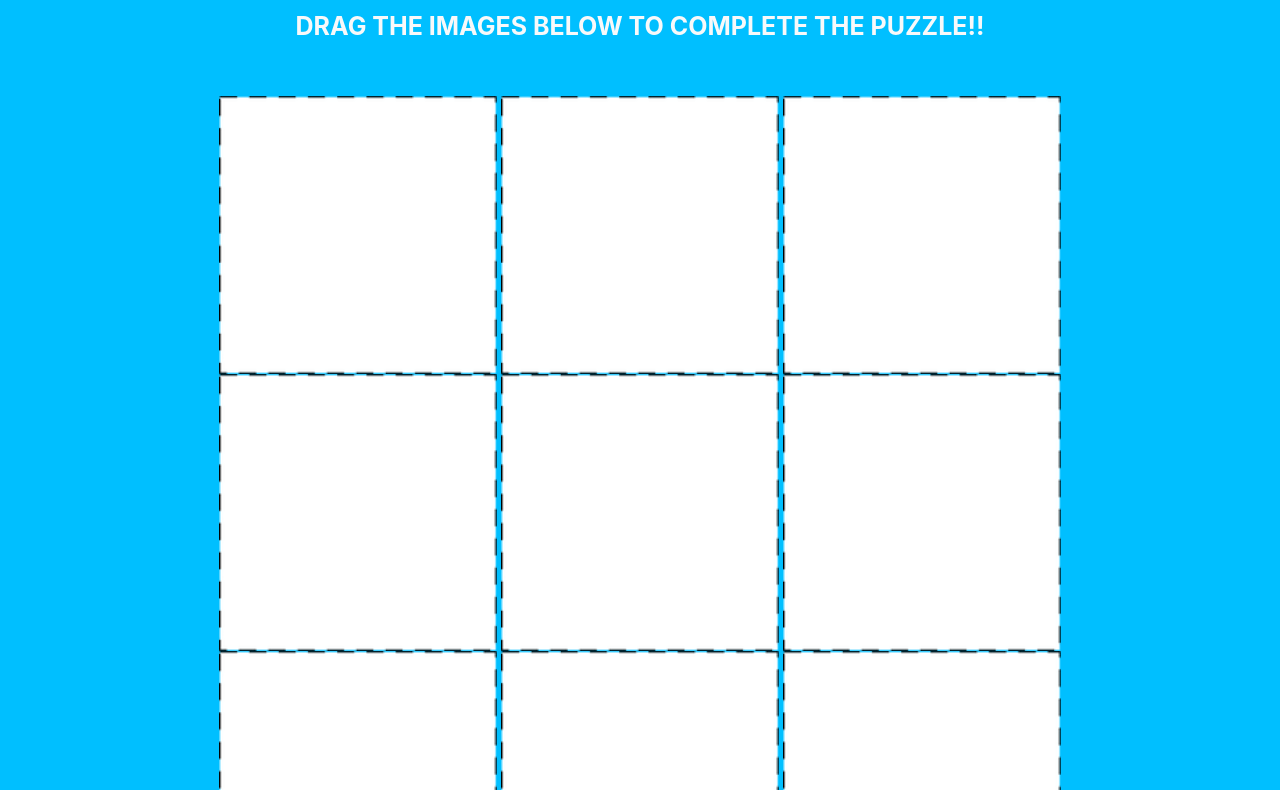
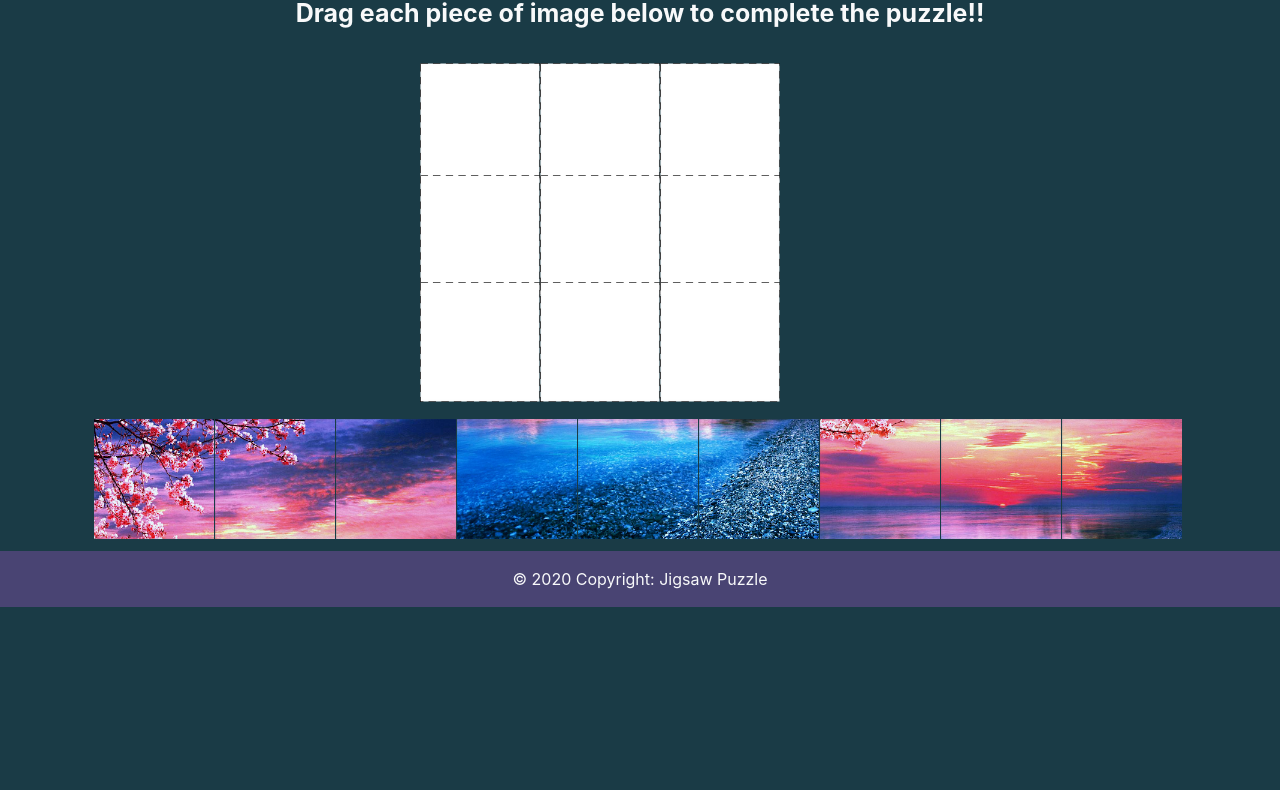
Before and after one commit to NixsonHenry/Puzzle, a plain HTML site: page index.html in a window 1280 px wide. Shown: the part 125-915 px from the top of the page. After the commit the page ends 800 px from the top, so only its background shows below. Drawn offline with nearby package versions, Linux system fonts and the light colour scheme.

Commit message:
second commit

```diff
--- a/index.html
+++ b/index.html
@@ -2,8 +2,15 @@
 <html>
     <head>
         <link rel="stylesheet" href="style.css">
+        <script type="text/javascript" src="javascript/api.js"></script>
         <link rel="stylesheet" href="https://stackpath.bootstrapcdn.com/bootstrap/4.4.1/css/bootstrap.min.css" integrity="sha384-Vkoo8x4CGsO3+Hhxv8T/Q5PaXtkKtu6ug5TOeNV6gBiFeWPGFN9MuhOf23Q9Ifjh" crossorigin="anonymous">
         <script src="https://stackpath.bootstrapcdn.com/bootstrap/4.4.1/js/bootstrap.min.js" integrity="sha384-wfSDF2E50Y2D1uUdj0O3uMBJnjuUD4Ih7YwaYd1iqfktj0Uod8GCExl3Og8ifwB6" crossorigin="anonymous"></script>
+
+
+        <link rel="stylesheet" href="fontAwesome/css/all.css">
+
+        <link rel="stylesheet" href="https://use.fontawesome.com/releases/v5.13.0/css/all.css">
+        <link rel="stylesheet" href="https://use.fontawesome.com/releases/v5.13.0/css/v4-shims.css">
 
 
         <script type="text/javascript" src="javascript/api.js"></script>
@@ -18,8 +25,7 @@
     </head>
 
     <body class="body">
-        <div class="container">
-            <nav class="navbar navbar-expand-lg navbar-dark height bg-primary fixed-top">
+            <nav class="navbar navbar-expand-lg navbar-dark height nav-color fixed-top">
                 <div class="container">
                     <a class="navbar-brand" href="index.html">
                         <div class="col-md-2 mt-4">
@@ -37,42 +43,51 @@
                     </div>
                 </div>
             </nav>
-        </div>
+
 
        <div class="container">
 
-           <div class="row ">
-            <div class="col-md-12 text-center text-light text-uppercase my-3">
-                <h4 class="title"> Drag the images below to complete the puzzle!!</h4>
-                <img src="images/puzzle-grid.png" class="grid3-1 w-25"/>
-                <img src="images/puzzle-grid.png" class="grid3-2 w-25"/>
-                <img src="images/puzzle-grid.png" class="grid3-3 w-25"/>
+           <div class="row">
+            <div class="col-md-12 text-center text-light ">
+                <p class="title text-center"> Drag each piece of image below to complete the puzzle!!</p>
+                <img src="images/puzzle-grid.png" class="puzzle-grid-drop1"/>
+                <img src="images/puzzle-grid.png" class="puzzle-grid-drop2"/>
+                <img src="images/puzzle-grid.png" class="puzzle-grid-drop3"/>
                 <br>
-                <img src="images/puzzle-grid.png" class="grid2-1 w-25"/>
-                <img src="images/puzzle-grid.png" class="grid2-2 w-25"/>
-                <img src="images/puzzle-grid.png" class="grid2-3 w-25"/>
+                <img src="images/puzzle-grid.png" class="puzzle-grid-drop4"/>
+                <img src="images/puzzle-grid.png" class="puzzle-grid-drop5"/>
+                <img src="images/puzzle-grid.png" class="puzzle-grid-drop6"/>
                 <br>
-                <img src="images/puzzle-grid.png" class="grid1-1 w-25"/>
-                <img src="images/puzzle-grid.png" class="grid1-2 w-25"/>
-                <img src="images/puzzle-grid.png" class="grid1-3 w-25"/>
+                <img src="images/puzzle-grid.png" class="puzzle-grid-drop7"/>
+                <img src="images/puzzle-grid.png" class="puzzle-grid-drop8"/>
+                <img src="images/puzzle-grid.png" class="puzzle-grid-drop9"/>
             </div>
 
 
-            <div class="col-md-12 text-center mb-5">
-                <img src="images/img1-1.png" id="img1-1-draggable" class="w-25"/>
-                <img src="images/img1-2.png" id="img1-2-draggable" class="w-25"/>
-                <img src="images/img1-3.png" id="img1-3-draggable" class="w-25"/>
+            <div class="col-md-12 text-center mt-2 ml-4">
+                <img src="images/img1-1.png" id="img1-1-draggable"/>
+                <img src="images/img1-2.png" id="img1-2-draggable"/>
+                <img src="images/img1-3.png" id="img1-3-draggable"/>
 
-                <img src="images/img3-1.png" id="img3-1-draggable" class="w-25"/>
-                <img src="images/img3-2.png" id="img3-2-draggable" class="w-25"/>
-                <img src="images/img3-3.png" id="img3-3-draggable" class="w-25"/>
+                <img src="images/img3-1.png" id="img3-1-draggable"/>
+                <img src="images/img3-2.png" id="img3-2-draggable"/>
+                <img src="images/img3-3.png" id="img3-3-draggable"/>
 
-                <img src="images/img2-1.png" id="img2-1-draggable" class="w-25"/>
-                <img src="images/img2-2.png" id="img2-2-draggable" class="w-25"/>
-                <img src="images/img2-3.png" id="img2-3-draggable" class="w-25"/>
+                <img src="images/img2-1.png" id="img2-1-draggable"/>
+                <img src="images/img2-2.png" id="img2-2-draggable"/>
+                <img src="images/img2-3.png" id="img2-3-draggable"/>
+            </div>
+
+        </div>
+    </div>
+
+
+    <div class="container-fluid">
+        <div class="row">
+            <div class="col-md-12 text-center py-3 text-light footer nav-color">© 2020 Copyright:
+                <a class="text-light" href="index.html">Jigsaw Puzzle</a>
             </div>
         </div>
     </div>
-
     </body>
 </html>
--- a/style.css
+++ b/style.css
@@ -3,9 +3,12 @@
     padding: 0px;
     width: 100%;
     height: 100%;
-    background-color: deepskyblue;
+    background-color: rgb(26, 59, 70);
     position: absolute;
+}
 
+.nav-color {
+    background-color: #494473;
 }
 
 .puzzle {
@@ -19,5 +22,157 @@
 .title{
     font-size: 25px;
     font-weight: bold;
-    margin: 120px 0 55px 0;
+    margin: 120px 0 30px 0;
 }
+
+.footer {
+    position: relative;
+    top: 27em;
+}
+/******************************** Resize Boxes ***************************************/
+.puzzle-grid-drop1 {
+    position: absolute;
+    width: 120PX;
+    height: 120px;
+    left: 350px;
+}
+
+.puzzle-grid-drop2 {
+    position: absolute;
+    width: 120PX;
+    height: 120px;
+    left: 470px;
+}
+
+.puzzle-grid-drop3 {
+    position: absolute;
+    width: 120PX;
+    height: 120px;
+    left: 590px;
+}
+
+ .puzzle-grid-drop4 {
+    position: absolute;
+    width: 120PX;
+    height: 120px;
+    left: 350px;
+    top: 300px;
+}
+
+
+.puzzle-grid-drop5 {
+    position: absolute;
+    width: 120PX;
+    height: 120px;
+    left: 470px;
+    top: 300px;
+}
+
+.puzzle-grid-drop6 {
+    position: absolute;
+    width: 120PX;
+    height: 120px;
+    left: 590px;
+    top: 300px;
+}
+
+
+.puzzle-grid-drop7 {
+    position: absolute;
+    width: 120PX;
+    height: 120px;
+    left: 350px;
+    top: 407px;
+}
+
+
+.puzzle-grid-drop8 {
+    position: absolute;
+    width: 120PX;
+    height: 120px;
+    left: 470px;
+    top: 407px;
+}
+
+.puzzle-grid-drop9 {
+    position: absolute;
+    width: 120px;
+    height: 120px;
+    left: 590px;
+    top: 407px;
+}
+
+
+/************************************* Resize image ****************************************/
+
+#img1-1-draggable {
+    position: absolute;
+    width: 120PX;
+    height: 120px;
+    left: 0px;
+    top: 300px;
+}
+
+#img1-2-draggable {
+    position: absolute;
+    width: 120px;
+    height: 120px;
+    left: 121px;
+    top: 300px;
+}
+
+#img1-3-draggable {
+    position: absolute;
+    width: 120PX;
+    height: 120px;
+    left: 242px;
+    top: 300px;
+}
+
+#img3-1-draggable {
+    position: absolute;
+    width: 120PX;
+    height: 120px;
+    left: 363px;
+    top: 300px;
+}
+
+#img3-2-draggable {
+    position: absolute;
+    width: 120PX;
+    height: 120px;
+    left: 484px;
+    top: 300px;
+}
+
+#img3-3-draggable {
+    position: absolute;
+    width: 120PX;
+    height: 120px;
+    left: 605px;
+    top:  300px;
+}
+
+#img2-1-draggable {
+    position: absolute;
+    width: 120PX;
+    height: 120px;
+    left: 726px;
+    top: 300px;
+}
+
+#img2-2-draggable {
+    position: absolute;
+    width: 120PX;
+    height: 120px;
+    left: 847px;
+    top: 300px;
+}
+
+#img2-3-draggable {
+    position: absolute;
+    width: 120PX;
+    height: 120px;
+    left: 968px;
+    top: 300px;
+}
```
Also changed, not shown: javascript/api.js.
